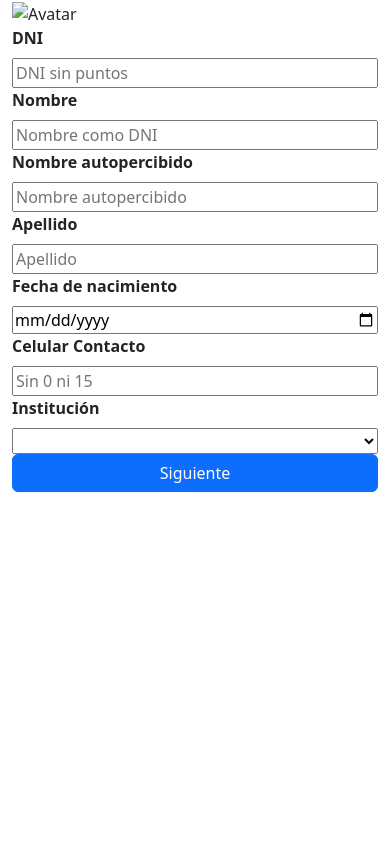
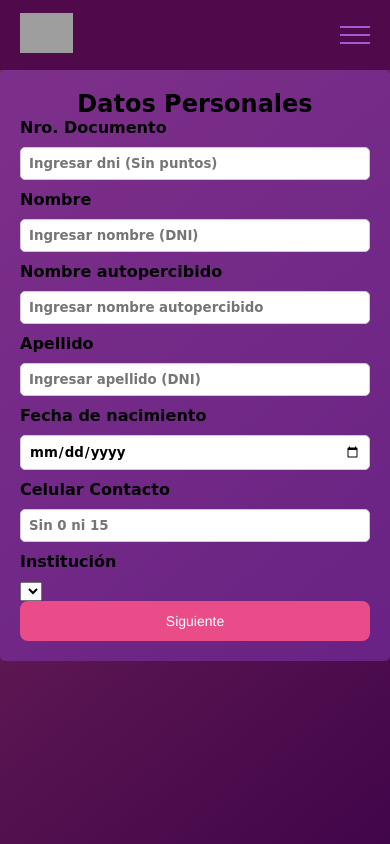
Before and after one commit to IAferaboli/wapp-AlertaGenero, a PHP site: page /createUsuarie.view.php in a window 390 px wide. Run offline with PHP 8.4, Linux system fonts and the light colour scheme; data that the repository does not hold is empty; grey boxes are pictures that could not be loaded.

Commit message:
Pagina principal (Datos personales)
Datos personales de la victima, ingreso de documentación y selección de institución.

Css cargado correctamente, responsive.

```diff
--- a/views/createUsuarie.view.php
+++ b/views/createUsuarie.view.php
@@ -4,51 +4,87 @@
     <meta charset="UTF-8">
     <meta http-equiv="X-UA-Compatible" content="IE=edge">
     <meta name="viewport" content="width=device-width, initial-scale=1.0">
-    <link href="https://cdn.jsdelivr.net/npm/bootstrap@5.3.0-alpha3/dist/css/bootstrap.min.css" rel="stylesheet" integrity="sha384-KK94CHFLLe+nY2dmCWGMq91rCGa5gtU4mk92HdvYe+M/SXH301p5ILy+dN9+nJOZ" crossorigin="anonymous">
+    <link rel="stylesheet" href="style3.css">
+    <link rel="icon"   href="../src/alertagenero_logo.png">
     <title>Usuarie</title>
 </head>
-<body>
-    <div class="container-fluid">
-        <div class="row">
-            <div class="col-md-3 offset-md-4">
-                <form action="" method="post" class="modal-content animate">
 
-                    <div class="col-md-3 offset-md-4">
-                      <img src="#" alt="Avatar" class="avatar">
-                    </div>
+<body class="homelander">
 
-                    <label for="dni" class ="form-label"><b>DNI</b></label>
-                    <input type="int" id="dni" placeholder="DNI sin puntos" name="dni" required>
+<header>
+    <div class="header-left">
+        <div class="logo">
+            <a href="createUsuarie.view.php"><img src="../src/alertagenero_logo.png" alt="Logo-alerta_genero"></a>
+        </div>
+        <nav>
+            <ul>
+                <li>
+                    <a href="">Inicio</a>
+                </li>
+                <li>
+                    <a href="">Capacitación</a>
+                </li>
+                <li>
+                    <a href="">Politica de privacidad</a>
+                </li>
+            </ul>
+        </nav>
+    </div>
+    <div class="header-right">
+        <div class="hamburger">
+            <div></div>
+            <div></div>
+            <div></div>
+        </div>
+    </div>
+</header>
+<script>
 
-                    <label for="nombre" class ="form-label"><b>Nombre</b></label>
-                    <input type="text" id="nombre" placeholder="Nombre como DNI" name="nombre" required>
+    hamburger = document.querySelector(".hamburger");
+    nav = document.querySelector("nav");
+    hamburger.onclick = function() {
+        nav.classList.toggle("active");
+    }
+</script>
 
-                    <label for="nombre_autoperc" class ="form-label"><b>Nombre autopercibido</b></label>
-                    <input type="text" id="nombre_autoperc" placeholder="Nombre autopercibido" name="nombre_autoperc">
+    <div class="form-container">
+        <div>
+            <div>
+                <form action="" method="post">
 
-                    <label for="apellido" class ="form-label"><b>Apellido</b></label>
-                    <input type="text" id="apellido" placeholder="Apellido" name="apellido" required>
+                    <h2>Datos Personales</h2>
 
-                    <label for="fecnac" class ="form-label"><b>Fecha de nacimiento</b></label>
+                    <label for="dni"><b>Nro. Documento</b></label>
+                    <input type="number" id="dni" placeholder="Ingresar dni (Sin puntos)" name="dni" required>
+
+                    <label for="nombre"><b>Nombre</b></label>
+                    <input type="text" id="nombre" placeholder="Ingresar nombre (DNI)" name="nombre" required>
+
+                    <label for="nombre_autoperc"><b>Nombre autopercibido</b></label>
+                    <input type="text" id="nombre_autoperc" placeholder="Ingresar nombre autopercibido" name="nombre_autoperc">
+
+                    <label for="apellido"><b>Apellido</b></label>
+                    <input type="text" id="apellido" placeholder="Ingresar apellido (DNI)" name="apellido" required>
+
+                    <label for="fecnac"><b>Fecha de nacimiento</b></label>
                     <input type="date" id="fecnac" placeholder="(AAAA-MM-DD))" name="fecnac" required>
 
                     <label for="celContacto" class ="form-label"><b>Celular Contacto</b></label>
                     <input type="text" id="celContacto" placeholder="Sin 0 ni 15" name="celContacto" required>
 
-                    <label for="id_institucion" class ="form-label"><b>Institución</b></label>
-                    <select name="id_institucion" id="id_institucion" placeholder="Institución" required>
+                    <label for="id_institucion"><b>Institución</b></label>
+                    <select  name="id_institucion" placeholder="Institución" required>
                         <?php foreach($instituciones as $institucion) : ?>
                             <option value="<?= $institucion->id_institucion ?>"><?= $institucion->nombre ?></option>
                         <?php endforeach; ?>
                     </select>
 
-                    <button class="btn btn-primary" type="submit">Siguiente</button>
+                    <button class="button-1" type="submit">Siguiente</a></button>
 
                </form>
             </div>
         </div>
     </div>
 
-    <script src="https://cdn.jsdelivr.net/npm/bootstrap@5.3.0-alpha3/dist/js/bootstrap.bundle.min.js" integrity="sha384-ENjdO4Dr2bkBIFxQpeoTz1HIcje39Wm4jDKdf19U8gI4ddQ3GYNS7NTKfAdVQSZe" crossorigin="anonymous"></script>
 </body>
 </html>
--- /dev/null
+++ b/views/style3.css
@@ -0,0 +1,273 @@
+/* Configuracion general */
+* {
+  padding: 0;
+  margin: 0;
+  box-sizing: border-box;
+  text-decoration: none;
+  list-style: none;
+  /* font-family: "ubuntu"; */
+  font-family: cursive;
+
+}
+@font-face {
+  font-family: myFirstFont;
+  src: url(sansation_bold.woff);
+  font-weight: bold;
+}
+
+/* Escala de imagen(logo) */
+img {
+  width: 100%;
+}
+
+/* Diseño de la cabecera */
+header {
+  height: 70px;
+  display: flex;
+  align-items: center;
+  justify-content: space-between;
+  padding: 0 50px;
+  /* background: #7e1175; */
+  background: #50094a;
+
+}
+
+header .header-left {
+  display: flex;
+  align-items: center;
+}
+header .header-left .logo {
+  width: 53px;
+  -webkit-filter: drop-shadow(3px 3px 0 rgb(0, 0, 0, 0.5))
+x            drop-shadow(-3px -3px 0 rgb(0, 0, 0, 0.5));
+  filter: drop-shadow(3px 3px 0 rgb(0, 0, 0, 0.5))
+          drop-shadow(-3px -3px 0 rgb(0, 0, 0, o.5));
+}
+
+header .header-left nav {
+  margin-left: 50px;
+}
+header .header-left nav ul {
+  display: flex;
+}
+
+
+/* Posicion y color de letras de navegador */
+nav ul li a {
+  display: block;
+  color: #a559d1;
+  font-size: 18px;
+  padding: 5px 10px;
+  transition: 0.2s;
+  text-shadow: 2px 2px 5px rgb(65, 26, 88);
+}
+/* Animacion al pasar por encima */
+nav ul li a:hover{
+  cursor: pointer;
+  color: #f3f3f3;
+  transition: all 0.8s linear;
+
+}
+
+
+/* nav .login-signup {
+  display: none;
+} */
+header .header-right {
+  display: flex;
+  align-items: center;
+}
+
+/* comentar */
+/* header .login-signup {
+  color: #cfd9e0;
+  font-weight: bold;
+}
+header .login-signup a {
+  display: inline-block;
+  color: #360c33;
+  background: #7854a7;
+  padding: 5px 12px;
+  border-radius: 5px;
+}  */
+header .header-right .hamburger {
+  margin-left: 20px;
+  cursor: pointer;
+  display: none;
+}
+header .header-right .hamburger div {
+  width: 30px;
+  height: 2px;
+  margin: 6px 0;
+  background: #a559d1;
+
+}
+@media only screen and (max-width: 1000px) {
+  header {
+      padding: 0 20px;
+  }
+  header .header-right .hamburger {
+      display: block;
+  }
+  header .header-left nav {
+      margin: 0;
+      position: absolute;
+      top: -100%;
+      left: 0;
+      width: 100%;
+      height: fit-content;
+      background: rgb(94, 10, 87, 9);
+      padding: 30px;
+      transition: 0.3s;
+      text-align: center;
+      z-index: -1;
+
+  }
+  header .header-left nav.active {
+      top: 70px;
+  }
+  header .header-left nav ul {
+      display: block;
+  }
+}
+
+/* @media only screen and (max-width: 500px) {
+  nav .login-signup {
+      display: block;
+      margin-top: 20px;
+  }
+  header .header-right .login-signup {
+      display: none;
+  }
+} */
+
+.homelander{
+  /* background: rgb(247,100,186);
+  background: linear-gradient(141deg, rgba(247,100,186,1) 0%, rgba(158,0,179,1) 100%);  */
+  min-height : 100vh;
+  background: rgb(148, 62, 112);
+  background: linear-gradient(141deg, rgb(129, 46, 95) 0%, rgb(65, 5, 73) 100%);
+
+
+
+  /* background-color: #4158D0;
+  background-image: linear-gradient(334deg, #4158D0 0%, #C850C0 46%, #ff70fb 100%);
+  */
+
+}
+
+
+
+body {
+  font-family: Arial, sans-serif;
+}
+
+.form-container {
+  background-color:rgba(125, 51, 168, 0.6) ;
+  max-width: 400px;
+  margin: 0 auto;
+  padding: 20px;
+  border-radius: 5px;
+
+}
+
+.form-container h2 {
+  text-align: center;
+}
+
+.form-container label,
+.form-container input[type="text"] {
+  display: block;
+  font-weight: bolder;
+  margin-bottom: 10px;
+}
+
+.form-container input[type="text"] {
+  width: 100%;
+  padding: 8px;
+  border: 1px solid #ccc;
+  border-radius: 5px;
+}
+.form-container input[type="number"]{
+  padding: 8px;
+  width:100%;
+  border: 1px solid #ccc;
+  border-radius: 5px;
+  display: block;
+  font-weight: bolder;
+  margin-bottom: 10px;
+}
+
+
+.form-container input[type="date"]{
+  padding: 8px;
+  width:100%;
+  border: 1px solid #ccc;
+  border-radius: 5px;
+  display: block;
+  font-weight: bolder;
+  margin-bottom: 10px;
+}
+
+
+/* .form-container input[type="date"]{
+  background-color: #50094a;
+  padding: 15px;
+  position: absolute;
+  transform: translate(-50, -50%);
+  top: 50%;
+  left: 50%;
+  font-size: 18px;
+  border: none;
+  outline: none;
+  border-radius: 5px;
+} */
+
+/*
+.form-container input[type="submit"] {
+  width: 100%;
+  padding: 10px;
+  background-color: #4CAF50;
+  color: white;
+  border: none;
+  border-radius: 5px;
+  cursor: pointer;
+}
+
+.form-container input[type="submit"]:hover {
+  background-color: #45a049;
+} */
+
+
+.button-1 {
+  background-color: #EA4C89;
+  border-radius: 8px;
+  border-style: none;
+  box-sizing: border-box;
+  color: #FFFFFF;
+  cursor: pointer;
+  display: inline-block;
+  font-family: "Haas Grot Text R Web", "Helvetica Neue", Helvetica, Arial, sans-serif;
+  font-size: 14px;
+  font-weight: 500;
+  height: 40px;
+  line-height: 20px;
+  list-style: none;
+  margin: 0;
+  outline: none;
+  padding: 10px 16px;
+  position: relative;
+  text-align: center;
+  text-decoration: none;
+  transition: color 100ms;
+  vertical-align: baseline;
+  user-select: none;
+  -webkit-user-select: none;
+  touch-action: manipulation;
+  width: 100%;
+}
+
+.button-1:hover,
+.button-1:focus {
+  background-color: #F082AC;
+}
```
